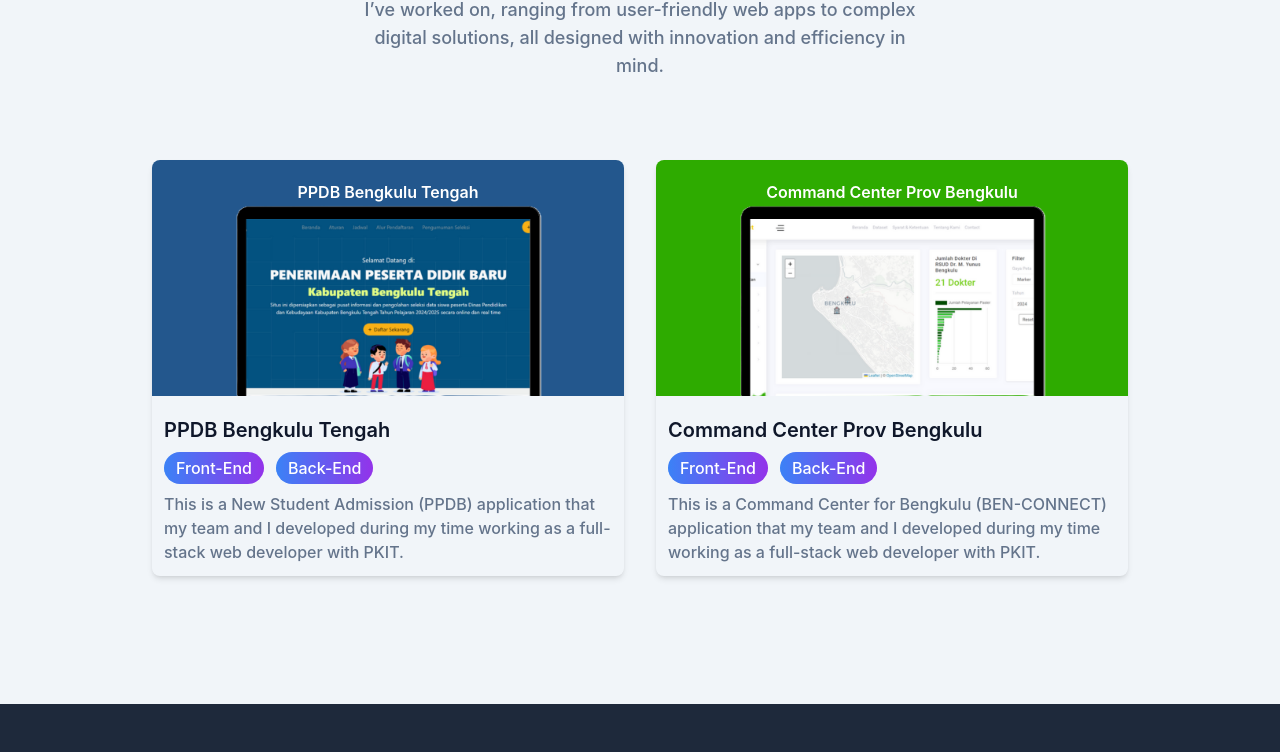
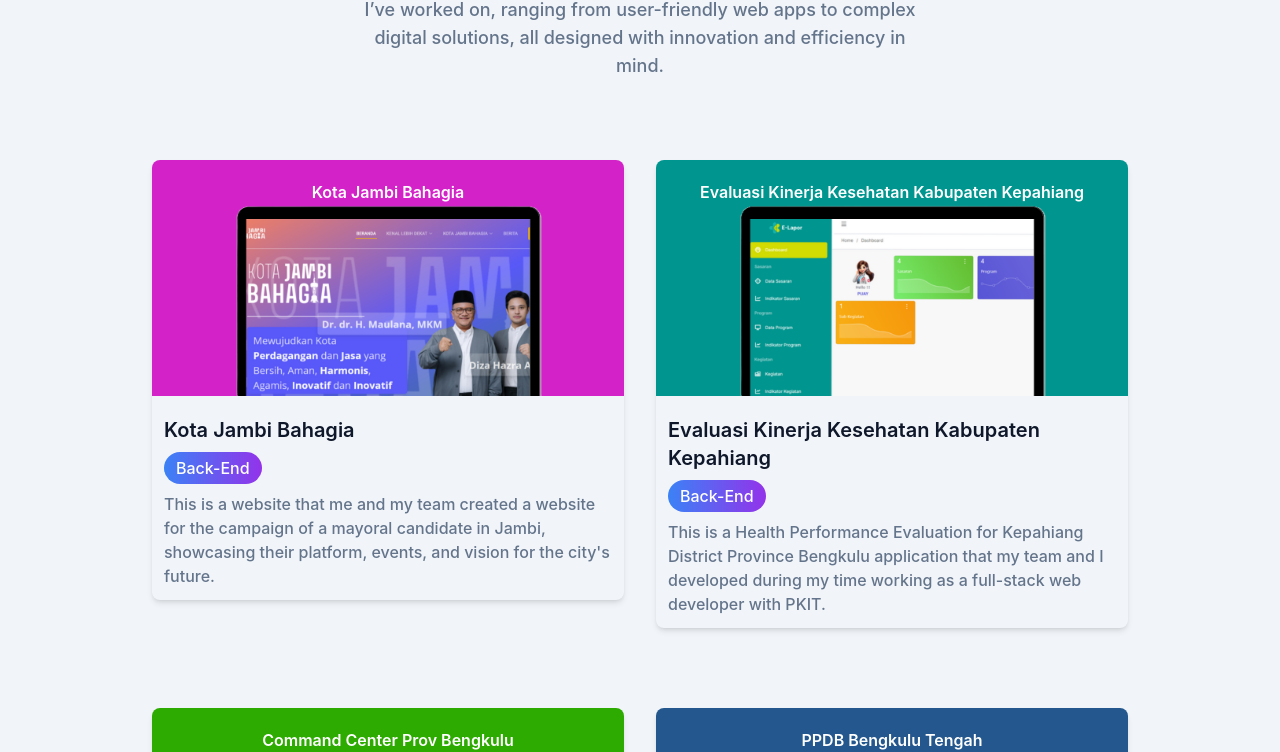
Before and after one commit to kaptenPijay/portofolio-react, a React (Vite) app: page / in a window 1280 px wide. Shown: the part 1815-2567 px from the top of the page. Built offline with nearby package versions, Linux system fonts and the light colour scheme.

Commit message:
add : add kota jambi bahagia

```diff
--- a/public/data/portfolio.json
+++ b/public/data/portfolio.json
@@ -16,5 +16,23 @@
     "custom": "#2eab00",
     "url": "https://ben-connect.bengkuluprov.go.id/",
     "role": ["Front-End", "Back-End"]
+  },
+  {
+    "id": 3,
+    "image": "/img/portfolio/e_lapor.png",
+    "name": "Evaluasi Kinerja Kesehatan Kabupaten Kepahiang",
+    "description": "This is a Health Performance Evaluation for Kepahiang District Province Bengkulu application that my team and I developed during my time working as a full-stack web developer with PKIT.",
+    "custom": "#00968f",
+    "url": "https://kinerjakesehatan-kepahiang.pkitapp.com/",
+    "role": ["Back-End"]
+  },
+  {
+    "id": 4,
+    "image": "/img/portfolio/kota_jambi_bahagia.png",
+    "name": "Kota Jambi Bahagia",
+    "description": "This is a website that me and my team created a website for the campaign of a mayoral candidate in Jambi, showcasing their platform, events, and vision for the city's future.",
+    "custom": "#d323c8",
+    "url": "https://www.kotajambibahagia.com/",
+    "role": ["Back-End"]
   }
 ]
--- a/src/components/Card.jsx
+++ b/src/components/Card.jsx
@@ -4,11 +4,12 @@
   useEffect(() => {
     fetch("./data/portfolio.json")
       .then((response) => response.json())
-      .then((responseJson) => setData(responseJson))
+      .then((responseJson) => setData(responseJson.reverse()))
       .catch((error) => {
         console.log("Error fetching data:", error);
       });
   }, []);
+
   return (
     <div className="w-full px-4 flex flex-wrap justify-center xl:w-10/12 xl:mx-auto max-h-[calc(100vh-100px)] overflow-y-auto lg:overflow-y-visible lg:max-h-[100%]">
       {data.map((items) => (
```
Also changed, not shown: public/img/portfolio/e_lapor.png (added), public/img/portfolio/kota_jambi_bahagia.png (added).
